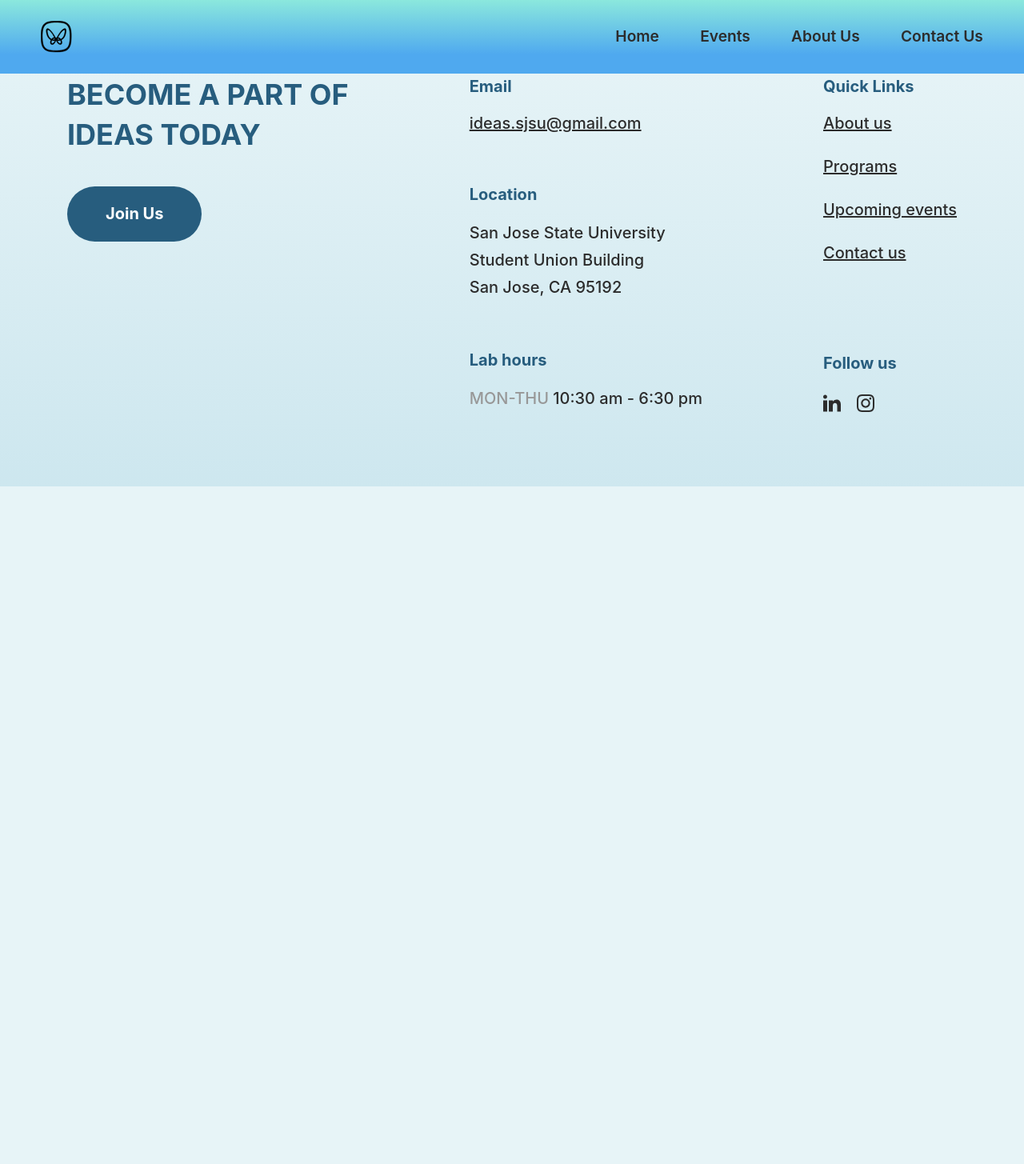
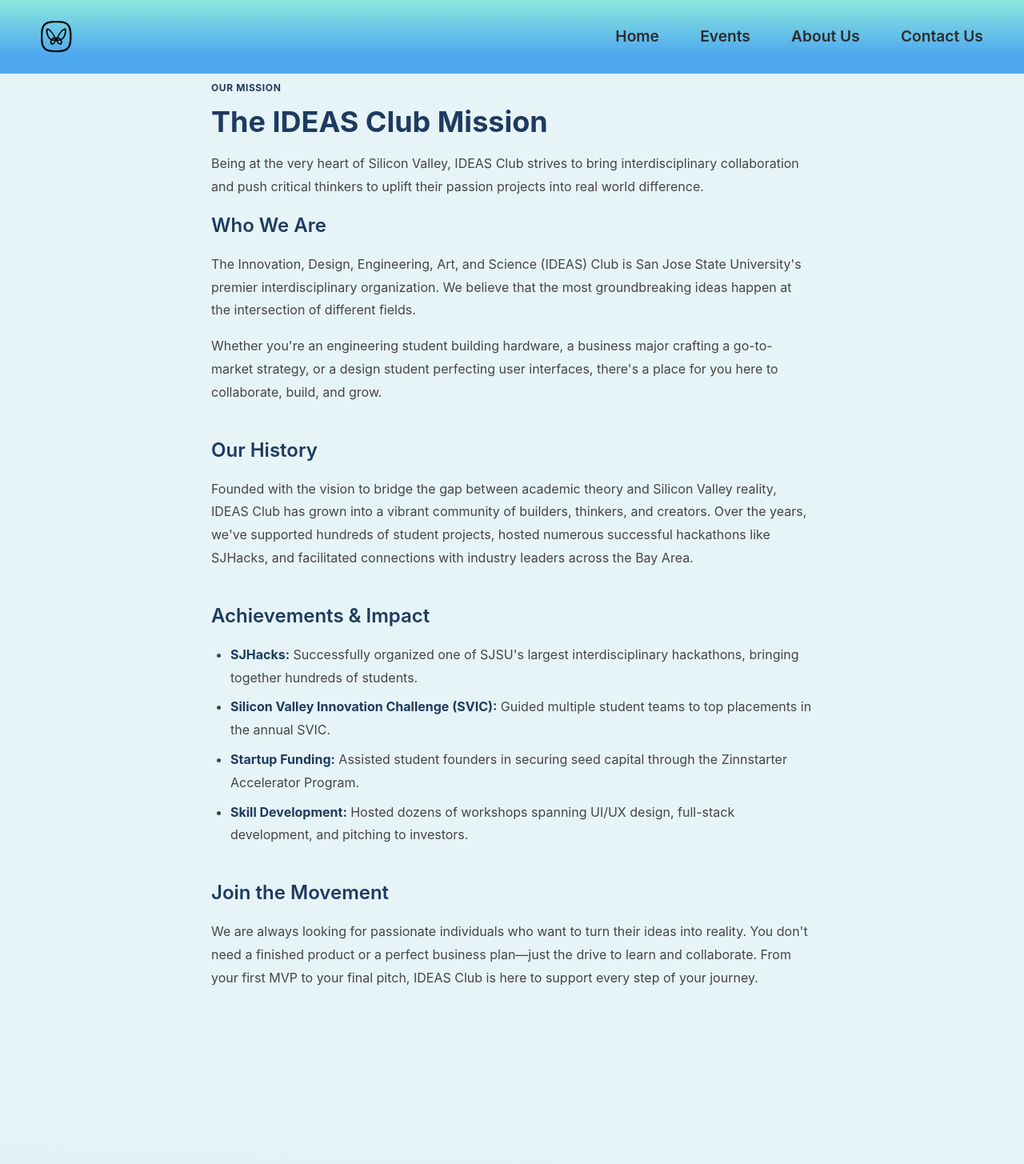
Before and after one commit to shirinalapati/IDEAS-Club-Website, a React (Vite) app in the folder frontend/: page /mission in a window 1280 px wide. Shown: the top 1455 px of the page at 80% size. Before the commit the page ends 800 px from the top, so only its background shows below. Built offline with nearby package versions, Linux system fonts and the light colour scheme.

Commit message:
Add Mission deep dive page and wire MissionSection learn more button

```diff
--- a/frontend/src/App.jsx
+++ b/frontend/src/App.jsx
@@ -8,6 +8,7 @@ import SJHacksPage from './pages/SJHacksPage';
 import SVICPage from './pages/SVICPage';
 import SVBPCPage from './pages/SVBPCPage';
 import ZinnstarterPage from './pages/ZinnstarterPage';
+import MissionPage from './pages/MissionPage';
 
 function App() {
   return (
@@ -20,6 +21,7 @@ function App() {
         <Route path="/programs/svic" element={<SVICPage />} />
         <Route path="/programs/svbpc" element={<SVBPCPage />} />
         <Route path="/programs/zinnstarter" element={<ZinnstarterPage />} />
+        <Route path="/mission" element={<MissionPage />} />
       </Routes>
       <Footer />
     </div>
--- a/frontend/src/components/MissionSection.jsx
+++ b/frontend/src/components/MissionSection.jsx
@@ -14,7 +14,7 @@ function MissionSection() {
             <span className="mission-highlight">real world difference.</span> Whether you're just starting out or making your first MVP, we're here for every step of the journey.
           </p>
           <p className="mission-cta-text">Find out more about our history and achievements!</p>
-          <Button>Learn more</Button>
+          <Button to="/mission">Learn more</Button>
         </div>
       </div>
     </section>
--- /dev/null
+++ b/frontend/src/pages/MissionPage.jsx
@@ -0,0 +1,53 @@
+import { Link } from 'react-router-dom';
+import './DetailPage.css';
+
+function MissionPage() {
+  return (
+    <div className="detail-page">
+      <Link to="/" className="back-link">← Back to Home</Link>
+      <article className="detail-content">
+        <span className="detail-badge">OUR MISSION</span>
+        <h1>The IDEAS Club Mission</h1>
+        <p className="detail-lead">
+          Being at the very heart of Silicon Valley, IDEAS Club strives to bring interdisciplinary collaboration and push critical thinkers to uplift their passion projects into real world difference.
+        </p>
+
+        <section>
+          <h2>Who We Are</h2>
+          <p>
+            The Innovation, Design, Engineering, Art, and Science (IDEAS) Club is San Jose State University's premier interdisciplinary organization. We believe that the most groundbreaking ideas happen at the intersection of different fields.
+          </p>
+          <p>
+            Whether you're an engineering student building hardware, a business major crafting a go-to-market strategy, or a design student perfecting user interfaces, there's a place for you here to collaborate, build, and grow.
+          </p>
+        </section>
+
+        <section>
+          <h2>Our History</h2>
+          <p>
+            Founded with the vision to bridge the gap between academic theory and Silicon Valley reality, IDEAS Club has grown into a vibrant community of builders, thinkers, and creators. Over the years, we've supported hundreds of student projects, hosted numerous successful hackathons like SJHacks, and facilitated connections with industry leaders across the Bay Area.
+          </p>
+        </section>
+
+        <section>
+          <h2>Achievements & Impact</h2>
+          <ul>
+            <li><strong>SJHacks:</strong> Successfully organized one of SJSU's largest interdisciplinary hackathons, bringing together hundreds of students.</li>
+            <li><strong>Silicon Valley Innovation Challenge (SVIC):</strong> Guided multiple student teams to top placements in the annual SVIC.</li>
+            <li><strong>Startup Funding:</strong> Assisted student founders in securing seed capital through the Zinnstarter Accelerator Program.</li>
+            <li><strong>Skill Development:</strong> Hosted dozens of workshops spanning UI/UX design, full-stack development, and pitching to investors.</li>
+          </ul>
+        </section>
+
+        <section>
+          <h2>Join the Movement</h2>
+          <p>
+            We are always looking for passionate individuals who want to turn their ideas into reality. You don't need a finished product or a perfect business plan—just the drive to learn and collaborate. From your first MVP to your final pitch, IDEAS Club is here to support every step of your journey.
+          </p>
+        </section>
+      </article>
+    </div>
+  );
+}
+
+export default MissionPage;
```
